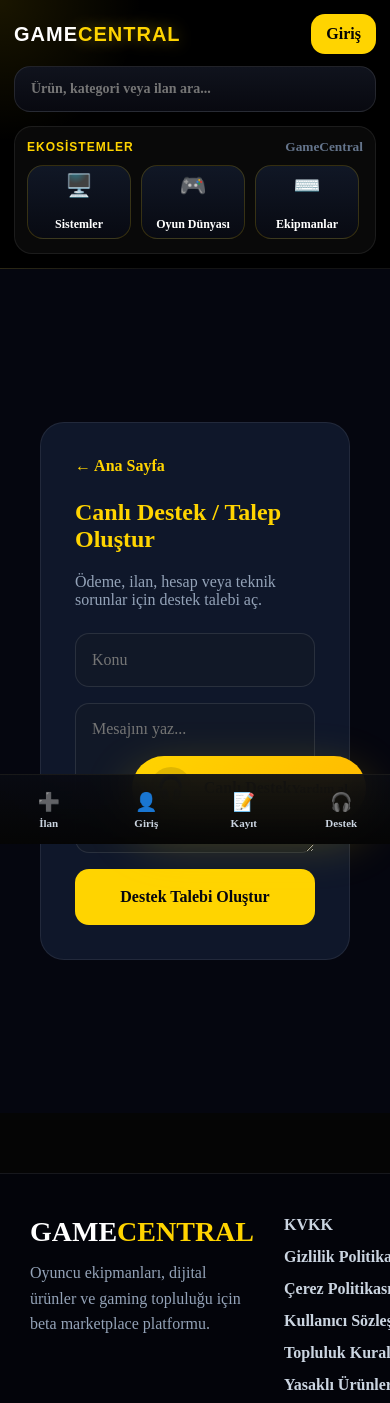
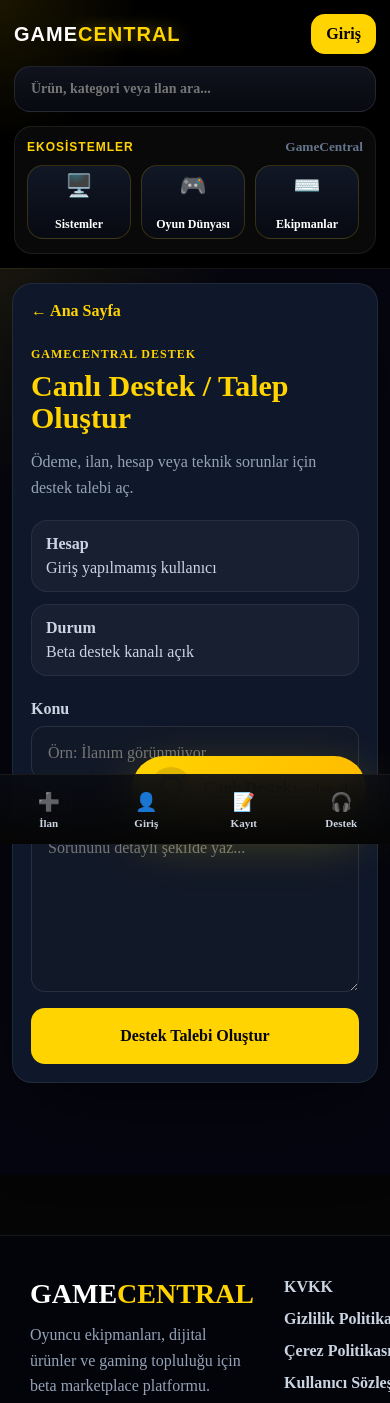
Before and after one commit to fpalut14-art/gamecentralv2, a Next.js app: page /support in a window 390 px wide. Shown: the top 1403 px of the page. Built offline with nearby package versions, Linux system fonts and the light colour scheme; no server answers.

Commit message:
Make support page mobile responsive

```diff
--- a/app/support/page.tsx
+++ b/app/support/page.tsx
@@ -1,17 +1,33 @@
-'use client';
+"use client";
 
-import React, { useEffect, useState } from 'react';
-import Link from 'next/link';
-import { onAuthStateChanged, User } from 'firebase/auth';
-import { addDoc, collection } from 'firebase/firestore';
-import { auth, db } from '@/lib/firebase';
-import { now } from '@/lib/format';
+import React, { useEffect, useState } from "react";
+import Link from "next/link";
+import { onAuthStateChanged, User } from "firebase/auth";
+import { addDoc, collection } from "firebase/firestore";
+import { auth, db } from "@/lib/firebase";
+import { now } from "@/lib/format";
 
 export default function SupportPage() {
   const [user, setUser] = useState<User | null>(null);
-  const [subject, setSubject] = useState('');
-  const [message, setMessage] = useState('');
+  const [subject, setSubject] = useState("");
+  const [message, setMessage] = useState("");
   const [loading, setLoading] = useState(false);
+  const [isMobile, setIsMobile] = useState(false);
+  const [notice, setNotice] = useState("");
+  const [noticeType, setNoticeType] = useState<"success" | "error" | "info">(
+    "info"
+  );
+
+  useEffect(() => {
+    function checkMobile() {
+      setIsMobile(window.innerWidth <= 760);
+    }
+
+    checkMobile();
+    window.addEventListener("resize", checkMobile);
+
+    return () => window.removeEventListener("resize", checkMobile);
+  }, []);
 
   useEffect(() => {
     const unsub = onAuthStateChanged(auth, setUser);
@@ -21,51 +37,276 @@ export default function SupportPage() {
   async function submitTicket(e: React.FormEvent<HTMLFormElement>) {
     e.preventDefault();
 
+    if (!subject.trim()) {
+      setNoticeType("error");
+      setNotice("Konu alanı gerekli.");
+      return;
+    }
+
+    if (!message.trim()) {
+      setNoticeType("error");
+      setNotice("Mesaj alanı gerekli.");
+      return;
+    }
+
     try {
       setLoading(true);
-      await addDoc(collection(db, 'support_tickets'), {
-        userId: user?.uid || '',
-        email: user?.email || '',
-        subject,
-        message,
-        status: 'open',
+      setNotice("");
+
+      await addDoc(collection(db, "support_tickets"), {
+        userId: user?.uid || "",
+        email: user?.email || "",
+        subject: subject.trim(),
+        message: message.trim(),
+        status: "open",
         createdAt: now(),
       });
 
-      alert('Destek talebin oluşturuldu.');
-      setSubject('');
-      setMessage('');
+      setNoticeType("success");
+      setNotice("Destek talebin oluşturuldu.");
+      setSubject("");
+      setMessage("");
     } catch (error) {
-      console.error(error);
-      alert('Destek talebi oluşturulamadı.');
+      console.error("Destek talebi oluşturulamadı:", error);
+      setNoticeType("error");
+      setNotice("Destek talebi oluşturulamadı. Lütfen tekrar dene.");
     } finally {
       setLoading(false);
     }
   }
 
+  const s = getStyles(isMobile, noticeType);
+
   return (
-    <main style={page}>
-      <section style={box}>
-        <Link href="/" style={backBtn}>← Ana Sayfa</Link>
-        <h1 style={title}>Canlı Destek / Talep Oluştur</h1>
-        <p style={muted}>Ödeme, ilan, hesap veya teknik sorunlar için destek talebi aç.</p>
+    <main style={s.page}>
+      <section style={s.box}>
+        <Link href="/" style={s.backBtn}>
+          ← Ana Sayfa
+        </Link>
 
-        <form onSubmit={submitTicket} style={form}>
-          <input style={input} placeholder="Konu" value={subject} onChange={(e) => setSubject(e.target.value)} required />
-          <textarea style={textarea} placeholder="Mesajını yaz..." value={message} onChange={(e) => setMessage(e.target.value)} required />
-          <button style={button} disabled={loading}>{loading ? 'Gönderiliyor...' : 'Destek Talebi Oluştur'}</button>
+        <div style={s.header}>
+          <span style={s.eyebrow}>GAMECENTRAL DESTEK</span>
+          <h1 style={s.title}>Canlı Destek / Talep Oluştur</h1>
+          <p style={s.muted}>
+            Ödeme, ilan, hesap veya teknik sorunlar için destek talebi aç.
+          </p>
+        </div>
+
+        <div style={s.infoGrid}>
+          <div style={s.infoCard}>
+            <strong>Hesap</strong>
+            <span>{user?.email || "Giriş yapılmamış kullanıcı"}</span>
+          </div>
+
+          <div style={s.infoCard}>
+            <strong>Durum</strong>
+            <span>Beta destek kanalı açık</span>
+          </div>
+        </div>
+
+        {notice && <div style={s.noticeBox}>{notice}</div>}
+
+        <form onSubmit={submitTicket} style={s.form}>
+          <label style={s.field}>
+            <span style={s.label}>Konu</span>
+            <input
+              style={s.input}
+              placeholder="Örn: İlanım görünmüyor"
+              value={subject}
+              onChange={(e) => setSubject(e.target.value)}
+              required
+            />
+          </label>
+
+          <label style={s.field}>
+            <span style={s.label}>Mesaj</span>
+            <textarea
+              style={s.textarea}
+              placeholder="Sorununu detaylı şekilde yaz..."
+              value={message}
+              onChange={(e) => setMessage(e.target.value)}
+              required
+            />
+          </label>
+
+          <button type="submit" style={s.button} disabled={loading}>
+            {loading ? "Gönderiliyor..." : "Destek Talebi Oluştur"}
+          </button>
         </form>
       </section>
     </main>
   );
 }
 
-const page: React.CSSProperties = { minHeight: '100vh', background: '#05060f', color: 'white', display: 'grid', placeItems: 'center', padding: 40 };
-const box: React.CSSProperties = { width: '100%', maxWidth: 680, padding: 34, borderRadius: 24, background: '#0f172a', border: '1px solid rgba(255,255,255,0.08)' };
-const backBtn: React.CSSProperties = { color: '#ffd400', textDecoration: 'none', fontWeight: 900 };
-const title: React.CSSProperties = { color: '#ffd400', marginTop: 24 };
-const muted: React.CSSProperties = { color: '#94a3b8' };
-const form: React.CSSProperties = { display: 'grid', gap: 16, marginTop: 24 };
-const input: React.CSSProperties = { height: 54, borderRadius: 14, border: '1px solid rgba(255,255,255,0.1)', background: '#111827', color: 'white', padding: '0 16px' };
-const textarea: React.CSSProperties = { minHeight: 150, borderRadius: 14, border: '1px solid rgba(255,255,255,0.1)', background: '#111827', color: 'white', padding: 16 };
-const button: React.CSSProperties = { height: 56, border: 'none', borderRadius: 14, background: '#ffd400', color: '#05060f', fontWeight: 900, cursor: 'pointer' };
+function getStyles(
+  isMobile: boolean,
+  noticeType: "success" | "error" | "info"
+) {
+  const noticeColor =
+    noticeType === "success"
+      ? "#22c55e"
+      : noticeType === "error"
+      ? "#fca5a5"
+      : "#93c5fd";
+
+  const noticeBg =
+    noticeType === "success"
+      ? "rgba(34,197,94,0.1)"
+      : noticeType === "error"
+      ? "rgba(239,68,68,0.12)"
+      : "rgba(59,130,246,0.1)";
+
+  const page: React.CSSProperties = {
+    minHeight: "100vh",
+    background:
+      "radial-gradient(circle at top left, rgba(255,212,0,0.08), transparent 24%), #05060f",
+    color: "white",
+    display: "grid",
+    placeItems: isMobile ? "start stretch" : "center",
+    padding: isMobile ? "14px 12px 92px" : 40,
+  };
+
+  const box: React.CSSProperties = {
+    width: "100%",
+    maxWidth: 720,
+    margin: "0 auto",
+    padding: isMobile ? 18 : 34,
+    borderRadius: isMobile ? 20 : 24,
+    background: "#0f172a",
+    border: "1px solid rgba(255,255,255,0.08)",
+    boxShadow: "0 26px 90px rgba(0,0,0,0.35)",
+  };
+
+  const backBtn: React.CSSProperties = {
+    color: "#ffd400",
+    textDecoration: "none",
+    fontWeight: 900,
+  };
+
+  const header: React.CSSProperties = {
+    marginTop: 24,
+  };
+
+  const eyebrow: React.CSSProperties = {
+    color: "#ffd400",
+    fontWeight: 900,
+    letterSpacing: 1,
+    fontSize: 12,
+  };
+
+  const title: React.CSSProperties = {
+    color: "#ffd400",
+    margin: "8px 0 0",
+    fontSize: isMobile ? 30 : 38,
+    lineHeight: 1.05,
+  };
+
+  const muted: React.CSSProperties = {
+    color: "#94a3b8",
+    lineHeight: 1.6,
+  };
+
+  const infoGrid: React.CSSProperties = {
+    marginTop: 20,
+    display: "grid",
+    gridTemplateColumns: isMobile ? "1fr" : "1fr 1fr",
+    gap: 12,
+  };
+
+  const infoCard: React.CSSProperties = {
+    padding: 14,
+    borderRadius: 16,
+    background: "rgba(255,255,255,0.035)",
+    border: "1px solid rgba(255,255,255,0.07)",
+    display: "grid",
+    gap: 6,
+    color: "#cbd5e1",
+    overflowWrap: "anywhere",
+  };
+
+  const noticeBox: React.CSSProperties = {
+    marginTop: 18,
+    padding: 14,
+    borderRadius: 14,
+    color: noticeColor,
+    background: noticeBg,
+    border: `1px solid ${noticeColor}55`,
+    fontWeight: 800,
+    lineHeight: 1.4,
+  };
+
+  const form: React.CSSProperties = {
+    display: "grid",
+    gap: 16,
+    marginTop: 24,
+  };
+
+  const field: React.CSSProperties = {
+    display: "grid",
+    gap: 8,
+  };
+
+  const label: React.CSSProperties = {
+    color: "#cbd5e1",
+    fontWeight: 900,
+  };
+
+  const input: React.CSSProperties = {
+    width: "100%",
+    height: 54,
+    borderRadius: 14,
+    border: "1px solid rgba(255,255,255,0.1)",
+    background: "#111827",
+    color: "white",
+    padding: "0 16px",
+    outline: "none",
+    fontSize: 16,
+  };
+
+  const textarea: React.CSSProperties = {
+    width: "100%",
+    minHeight: isMobile ? 170 : 150,
+    borderRadius: 14,
+    border: "1px solid rgba(255,255,255,0.1)",
+    background: "#111827",
+    color: "white",
+    padding: 16,
+    outline: "none",
+    resize: "vertical",
+    fontSize: 16,
+  };
+
+  const button: React.CSSProperties = {
+    width: "100%",
+    height: 56,
+    border: "none",
+    borderRadius: 14,
+    background: "#ffd400",
+    color: "#05060f",
+    fontWeight: 900,
+    cursor: loadingCursor(false),
+  };
+
+  return {
+    page,
+    box,
+    backBtn,
+    header,
+    eyebrow,
+    title,
+    muted,
+    infoGrid,
+    infoCard,
+    noticeBox,
+    form,
+    field,
+    label,
+    input,
+    textarea,
+    button,
+  };
+}
+
+function loadingCursor(disabled: boolean) {
+  return disabled ? "not-allowed" : "pointer";
+}
```
